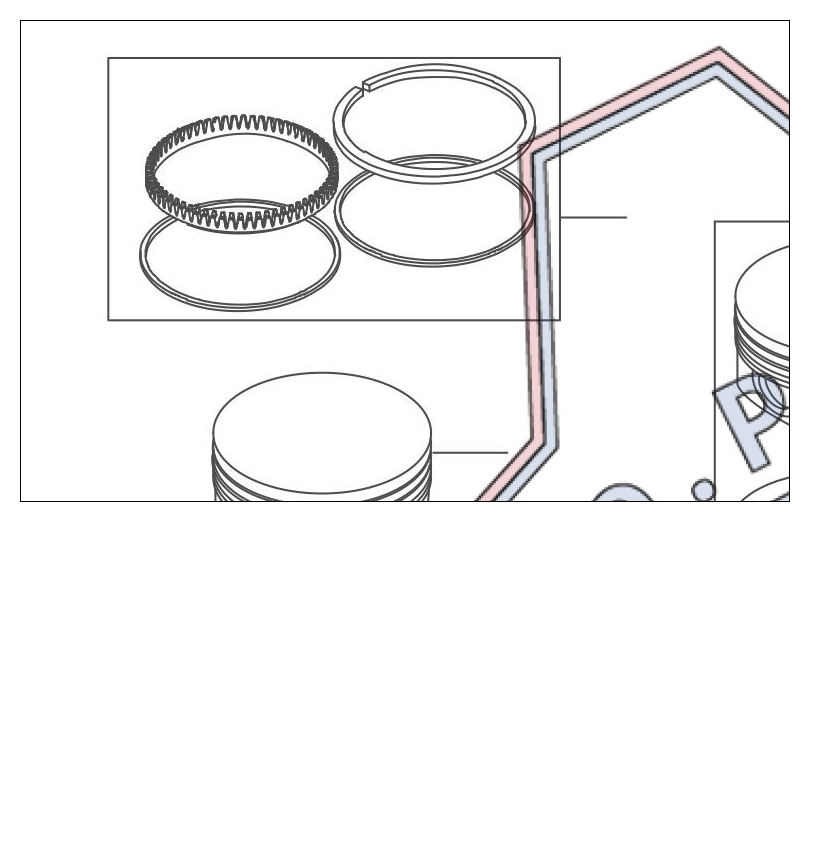
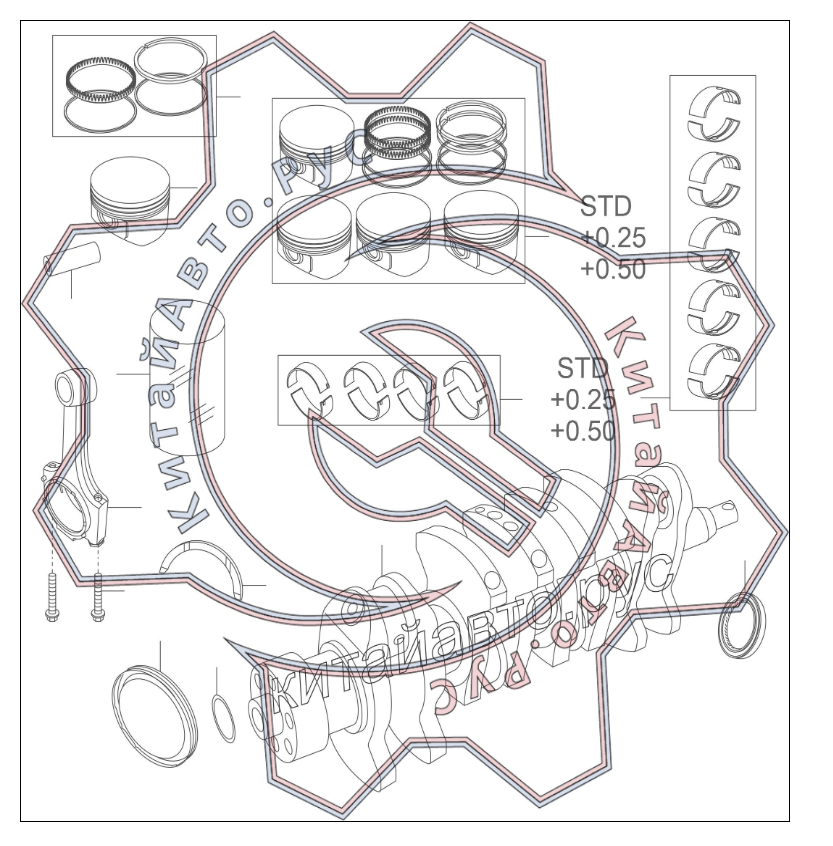
Before and after one commit to Tyrannozavr/learnVue, a Vue app: page /example in a window 1280 px wide. Shown: the whole page, without its empty margins (0-833 px from the left). Before the commit the page ends 800 px from the top, so only its background shows below. Built offline with nearby package versions, Linux system fonts and the light colour scheme.

Commit message:
корректный вывод изоражения

```diff
--- a/src/views/ExampleView.vue
+++ b/src/views/ExampleView.vue
@@ -8,12 +8,15 @@ import { ref, onMounted} from "vue";
 
 const canvas = ref(null)
 const ctx = ref(null)
-
+const width = ref(window.innerWidth * 0.6)
+const height =ref( window.innerHeight)
+// console.log(width)
+// console.log(width.value)
 onMounted(() => {
   canvas.value = document.getElementById('canvas')
   ctx.value = canvas.value.getContext('2d')
-  canvas.value.width = window.innerWidth * 0.6
-  canvas.value.height = window.innerHeight * 0.6
+  canvas.value.width = width.value
+  canvas.value.height = height.value
   let background = new Image()
   // background.src = '/img/img.709694e9.png'
   let pathToImage = document.getElementById('image').src
@@ -21,9 +24,9 @@ onMounted(() => {
   background.src = pathToImage
 
   background.onload = function () {
-    ctx.value.drawImage(background,0,0)
+    ctx.value.drawImage(background,0,0, width.value, height.value)
   }
-  ctx.value.fillStyle = "rgba(0, 0, 200, 0.5)"
+  // ctx.value.fillStyle = "rgba(0, 0, 200, 0.5)"
 
   // ctx.value.fillRect(30, 30, 55, 50)
 
```
